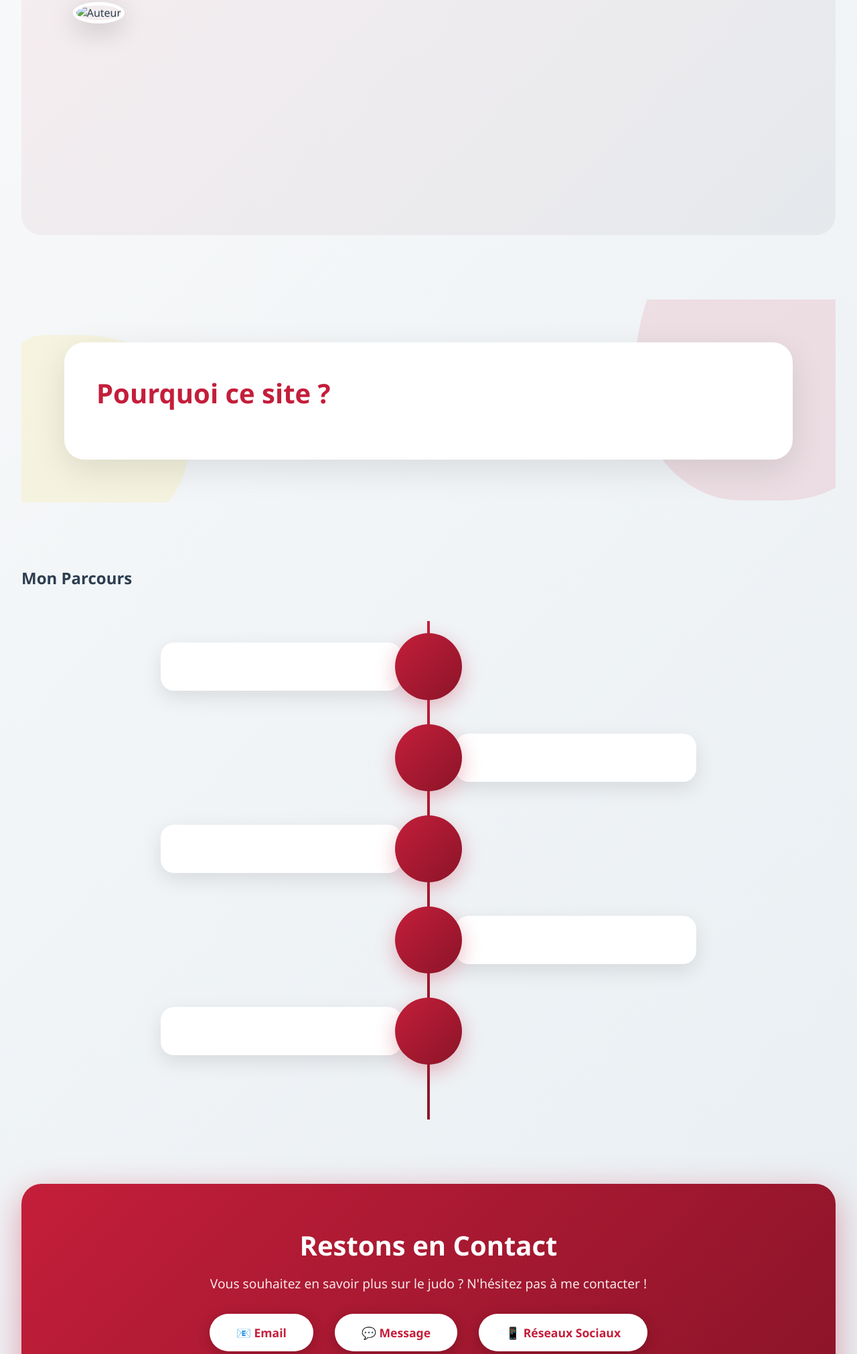
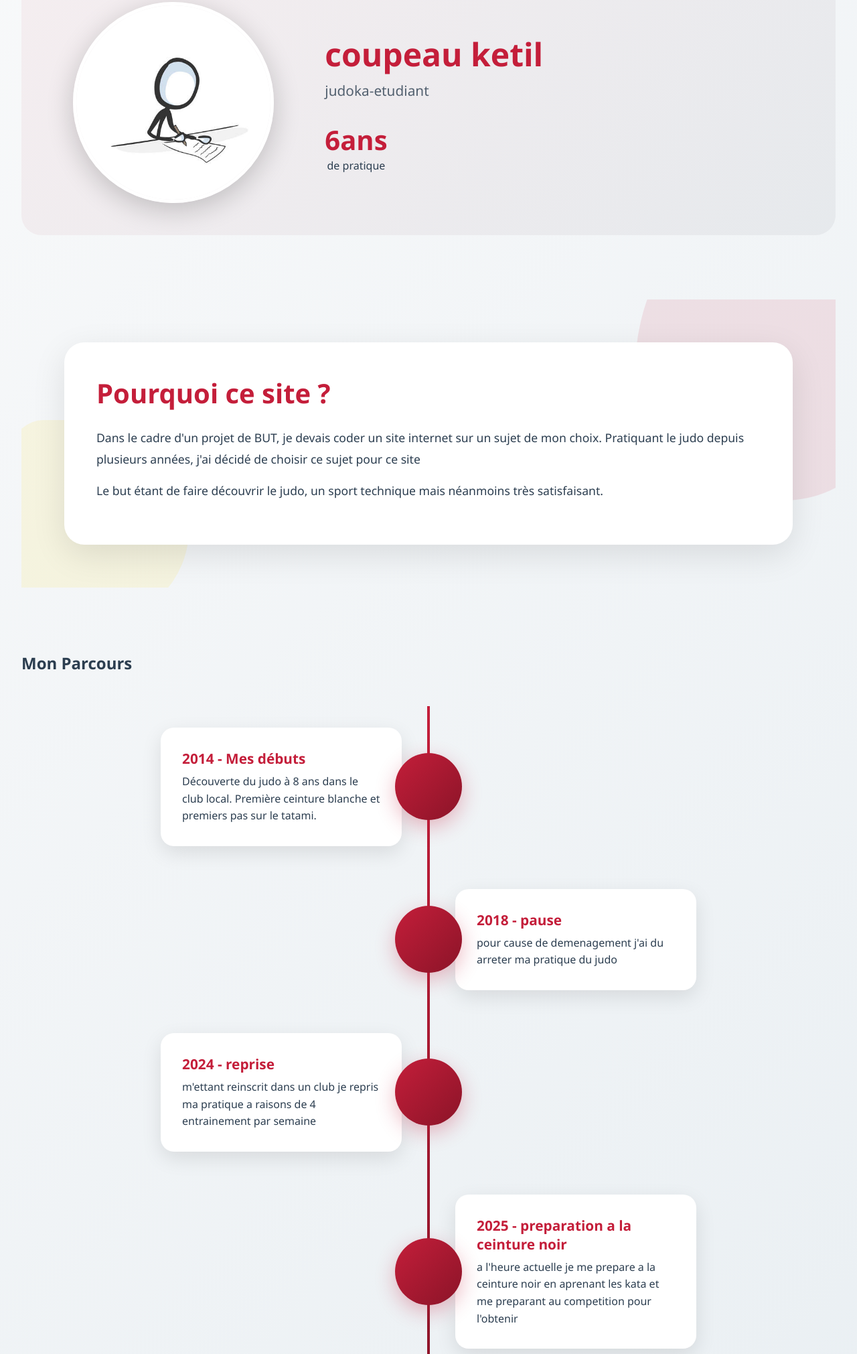
Before and after one commit to litekc/sa-_site, a plain HTML site: page page_4.html in a window 1280 px wide. Shown: the part 184-2205 px from the top of the page at 67% size. Drawn offline with Linux system fonts and the light colour scheme.

Commit message:
page4_texte

```diff
--- a/page_4.html
+++ b/page_4.html
@@ -1,3 +1,4 @@
+
 <!DOCTYPE html>
 <html lang="fr">
 <head>
@@ -5,7 +6,7 @@
     <meta name="viewport" content="width=device-width, initial-scale=1.0">
     <link rel="stylesheet" href="base.css">
     <link rel="stylesheet" href="page_4.css">
-    <title>Judo - champions</title>
+    <title>Judo - À propos</title>
 </head>
 <body>
     <input type="checkbox" id="darkModeToggle">
@@ -33,45 +34,36 @@
         </header>
 
         <main class="main">
-            <!-- Hero section avec photo profil -->
+
             <div class="profile-hero">
                 <div class="profile-image-wrapper">
-                    <div class="profile-image-container" >
-                        <img src="" alt="Auteur">
+                    <div class="profile-image-container">
+                        <img src="apropos.jpg" alt="Passionné de Judo">
                         <div class="profile-ring"></div>
                     </div>
                 </div>
                 <div class="profile-intro">
-                    <h1 class="profile-name"></h1>
-                    <p class="profile-title"></p>
+                    <h1 class="profile-name">coupeau ketil</h1>
+                    <p class="profile-title">judoka-etudiant</p>
                     <div class="profile-stats">
                         <div class="stat-item">
-                            <span class="stat-value"></span>
-                            <span class="stat-label"></span>
+                            <span class="stat-value">6ans</span>
+                            <span class="stat-label">de pratique</span>
                         </div>
-                        <div class="stat-item">
-                            <span class="stat-value"></span>
-                            <span class="stat-label"></span>
-                        </div>
-                        <div class="stat-item">
-                            <span class="stat-value"></span>
-                            <span class="stat-label"></span>
-                        </div>
+
+
                     </div>
                 </div>
             </div>
 
 
-
-
-            <!-- Section avec formes organiques -->
             <div class="organic-section">
                 <div class="organic-shape shape-1"></div>
                 <div class="organic-shape shape-2"></div>
                 <div class="organic-content">
                     <h2>Pourquoi ce site ?</h2>
-                    <p></p>
-                    <p></p>
+                    <p>Dans le cadre d'un projet de BUT, je devais coder un site internet sur un sujet de mon choix. Pratiquant le judo depuis plusieurs années, j'ai décidé de choisir ce sujet pour ce site </p>
+                    <p>Le but étant de faire découvrir le judo, un sport technique mais néanmoins très satisfaisant.</p>
                 </div>
             </div>
 
@@ -82,58 +74,49 @@
                     <div class="timeline-point">
                         <div class="timeline-marker"></div>
                         <div class="timeline-card">
-                            <h4></h4>
-                            <p></p>
+                            <h4>2014 - Mes débuts</h4>
+                            <p>Découverte du judo à 8 ans dans le club local. Première ceinture blanche et premiers pas sur le tatami.</p>
                         </div>
                     </div>
                     <div class="timeline-point">
                         <div class="timeline-marker"></div>
                         <div class="timeline-card">
-                            <h4></h4>
-                            <p></p>
+                            <h4>2018 - pause</h4>
+                            <p>pour cause de demenagement j'ai du arreter ma pratique du judo</p>
                         </div>
                     </div>
                     <div class="timeline-point">
                         <div class="timeline-marker"></div>
                         <div class="timeline-card">
-                            <h4></h4>
-                            <p></p>
+                            <h4>2024 - reprise</h4>
+                            <p>m'ettant reinscrit dans un club je repris ma pratique a raisons de 4 entrainement par semaine</p>
                         </div>
                     </div>
                     <div class="timeline-point">
                         <div class="timeline-marker"></div>
                         <div class="timeline-card">
-                            <h4></h4>
-                            <p></p>
+                            <h4>2025 - preparation a la ceinture noir </h4>
+                            <p>a l'heure actuelle je me prepare a la ceinture noir en aprenant les kata et me preparant au competition pour l'obtenir</p>
                         </div>
-                    </div>
-                    <div class="timeline-point">
-                        <div class="timeline-marker"></div>
-                        <div class="timeline-card">
-                            <h4></h4>
-                            <p></p>
-                        </div>
-                    </div>
                 </div>
             </div>
 
-            <!-- Contact  -->
+            <!-- Contact -->
             <div class="contact-section">
                 <div class="contact-card">
                     <h2>Restons en Contact</h2>
-                    <p>Vous souhaitez en savoir plus sur le judo ? N'hésitez pas à me contacter !</p>
+                    <p>Vous souhaitez en savoir plus sur le judo ? Vous avez des questions ou simplement envie d'échanger sur votre passion ? N'hésitez pas à me contacter !</p>
                     <div class="contact-methods">
-                        <a href="mailto:contact@judo-passion.fr" class="contact-button">
-                            📧 Email
+                        <a href="mailto:ketil.coupeau@gmail.com" class="contact-button">
+                             Email
                         </a>
-                        <a href="#" class="contact-button">
-                            💬 Message
-                        </a>
-                        <a href="#" class="contact-button">
-                            📱 Réseaux Sociaux
+                        <a href="https://github.com/litekc" class="contact-button">
+                             Réseaux Sociaux
                         </a>
                     </div>
                 </div>
             </div>
         </main>
     </div>
+</body>
+</html>
```
